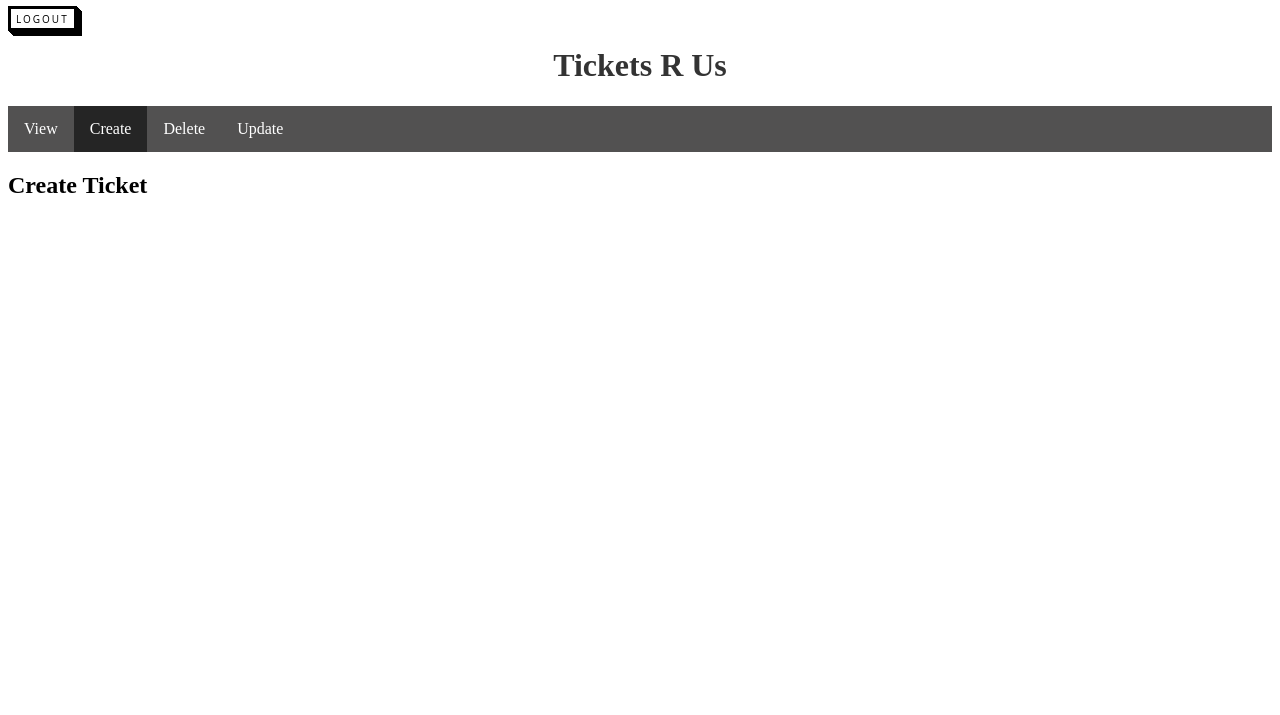
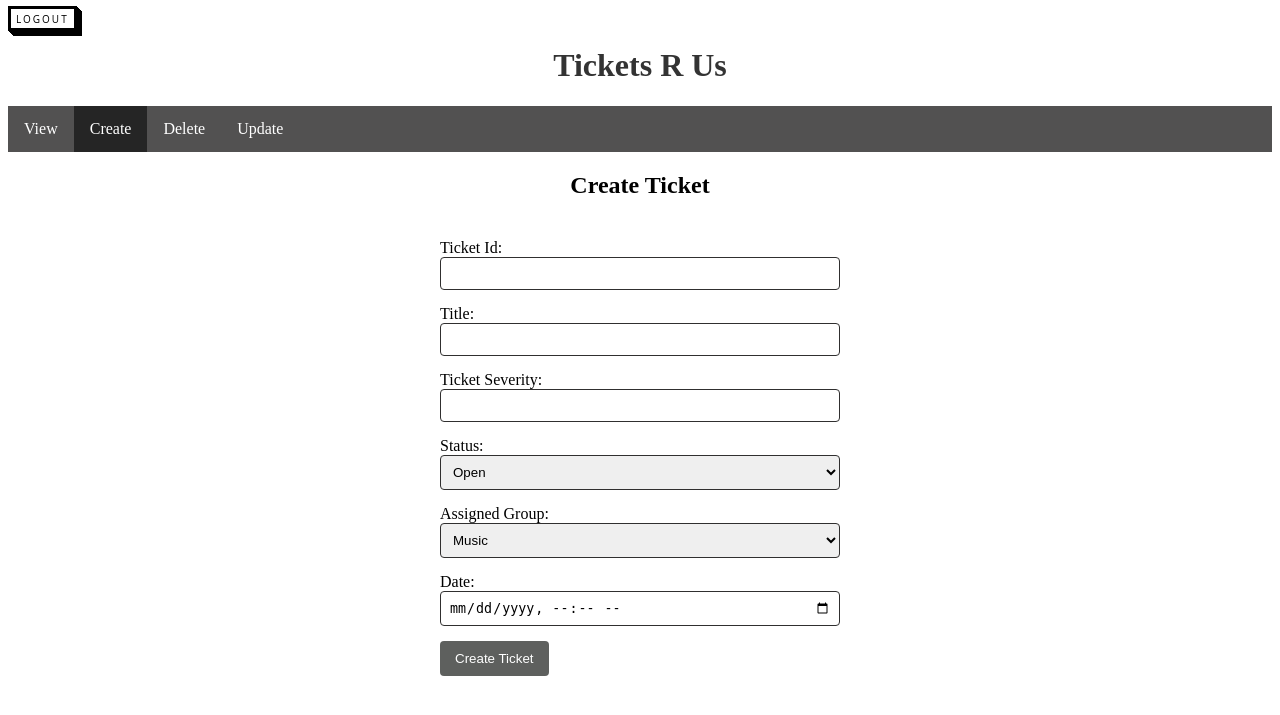
Before and after one commit to maddiehobbs/assignment, a Flask app: page /main in a window 1280 px wide, after a click on "Create". Shown: the top 715 px of the page. Run offline with Flask 3, Linux system fonts and the light colour scheme; the visitor is signed in with stand-in values (Sample User, id 1); data comes from the database, SQL or seed files in the repository; both versions use the stored data as it was after the commit.

Commit message:
Implement create ticket logic

```diff
--- a/main.py
+++ b/main.py
@@ -1,5 +1,5 @@
 from datetime import datetime
-from flask import Flask, render_template
+from flask import Flask, flash, redirect, render_template, request, url_for
 from flask_login import login_required, LoginManager
 from auth import login, logout, register
 from models import Tickets, db, User
@@ -13,7 +13,7 @@ app.config['SQLALCHEMY_DATABASE_URI'] = 'sqlite:///database.db'
 app.config['SQLALCHEMY_TRACK_MODIFICATIONS'] = False
 db.init_app(app)
 
-#Login manager setup
+# Login manager setup
 login_manager = LoginManager()
 login_manager.login_view = 'login_page'
 login_manager.init_app(app)
@@ -42,6 +42,48 @@ def main():
     return render_template('main.html',
                          tickets=tickets,
                          columns=columns)
+
+@app.route('/create', methods=['POST'])
+@login_required
+def create():
+    try:
+        if request.method == 'POST':
+            id = request.form.get('id')
+            title = request.form.get('title')
+            assigned_group = request.form.get('assigned_group')
+            status = request.form.get('status')
+            severity = request.form.get('severity')
+
+            # Converts the string to datetime object
+            date_str = request.form.get('date')
+            try:
+                date = datetime.strptime(date_str, '%Y-%m-%dT%H:%M')
+            except:
+                date = datetime.now()  # Defaults to the current time if conversion fails
+
+            id_exists = Tickets.query.filter_by(id=id).first()
+            if id_exists:
+                flash('Id already exists, try again!', category='failure')
+            elif date > datetime.now():
+                flash('Date cannot be in the future, try again!', category='failure')
+            else:
+                new_ticket = Tickets(
+                    id=id,
+                    title=title,
+                    severity=severity,
+                    status=status,
+                    assigned_group=assigned_group,
+                    date=date
+                )
+
+                db.session.add(new_ticket)
+                db.session.commit()
+                flash('Ticket created successfully!', 'success')
+    except Exception as e:
+        db.session.rollback()
+        flash("An error occured: " + str(e), category='failure')
+
+    return redirect(url_for('main', _anchor='view'))
 
 @app.route('/logout')
 def logout_page():
--- a/static/css/style.css
+++ b/static/css/style.css
@@ -60,6 +60,18 @@ h1 {
   left: 5px;
 }
 
+.button-submit {
+  background-color: #5e605e;
+  color: white;
+  padding: 10px 15px;
+  border: none;
+  border-radius: 4px;
+  cursor: pointer;
+}
+.button-submit:hover {
+  background-color: #45a049;
+}
+
 .alert {
   padding: 15px;
   margin: 20px auto; /* Center the alert */
@@ -109,7 +121,7 @@ h1 {
 .form-input {
   width: 100%;
   padding: 8px;
-  border: 1px solid #ddd;
+  border: 1px solid #302f2f;
   border-radius: 4px;
   box-sizing: border-box;
 }
--- a/templates/main.html
+++ b/templates/main.html
@@ -29,7 +29,53 @@
     </ul>
 
     <div id="create" class="tab">
-        <h2>Create Ticket</h2>
+        <h2 align="center">Create Ticket</h2>
+        <div class="form">
+            <form method="POST" action="{{ url_for('create') }}">
+                <div class="form-group">
+                    <label for="id">Ticket Id:</label>
+                    <input type="number" class="form-input" id="id" name="id" required>
+                </div>
+                <div class="form-group">
+                    <label for="title">Title:</label>
+                    <input type="text" class="form-input" id="title" name="title" required>
+                </div>
+
+                <div class="form-group">
+                    <label for="severity">Ticket Severity:</label>
+                    <input type="number" class="form-input" id="severity" name="severity" min="1" max="5" step="0.5"
+                        required>
+                </div>
+
+                <div class="form-group">
+                    <label for="status">Status:</label>
+                    <select class="form-input" id="status" name="status" required>
+                        <option value="Open">Open</option>
+                        <option value="In Progress">In Progress</option>
+                        <option value="Closed">Closed</option>
+                        <option value="Pending">Pending</option>
+                    </select>
+                </div>
+
+                <div class="form-group">
+                    <label for="assigned_group">Assigned Group:</label>
+                    <select class="form-input" id="assigned_group" name="assigned_group" required>
+                        <option value="Music">Music</option>
+                        <option value="Shopping">Shopping</option>
+                        <option value="Prime Video">Prime Video</option>
+                        <option value="Customer Service">Customer Service</option>
+                        <option value="IT Support">IT Support</option>
+                    </select>
+                </div>
+
+                <div class="form-group">
+                    <label for="date">Date:</label>
+                    <input type="datetime-local" class="form-input" id="date" name="date" required>
+                </div>
+
+                <button type="submit" class="button-submit">Create Ticket</button>
+            </form>
+        </div>
     </div>
 
     <div id="delete" class="tab">
@@ -41,7 +87,7 @@
     </div>
 
     <div id="view" class="tab">
-        <h2>Tickets</h2>
+        <h2 align="center">Tickets</h2>
         <table align="center" style="width:100%">
             <tr>
                 {% for column in columns %}
```
Also changed, not shown: instance/database.db.
